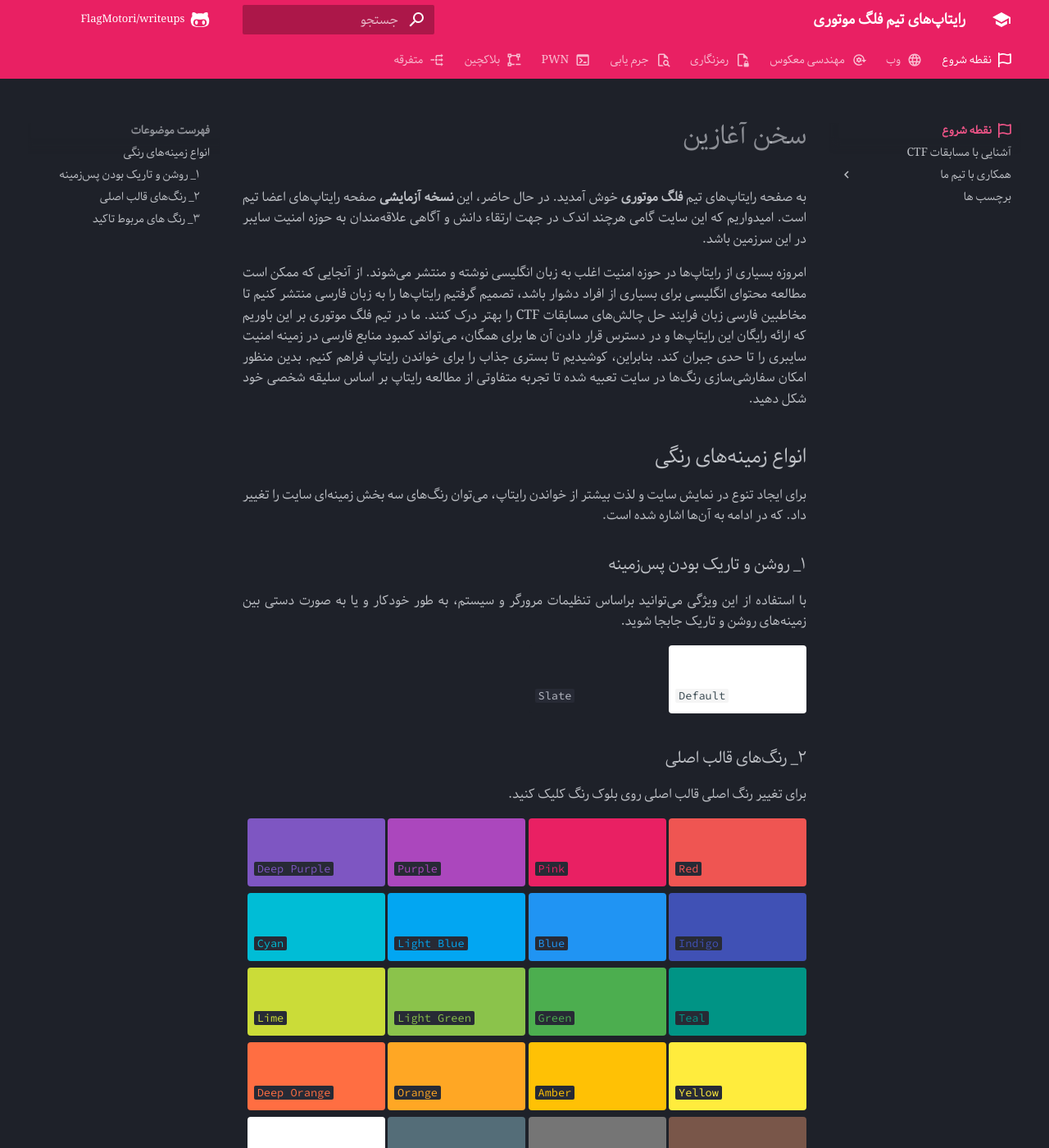
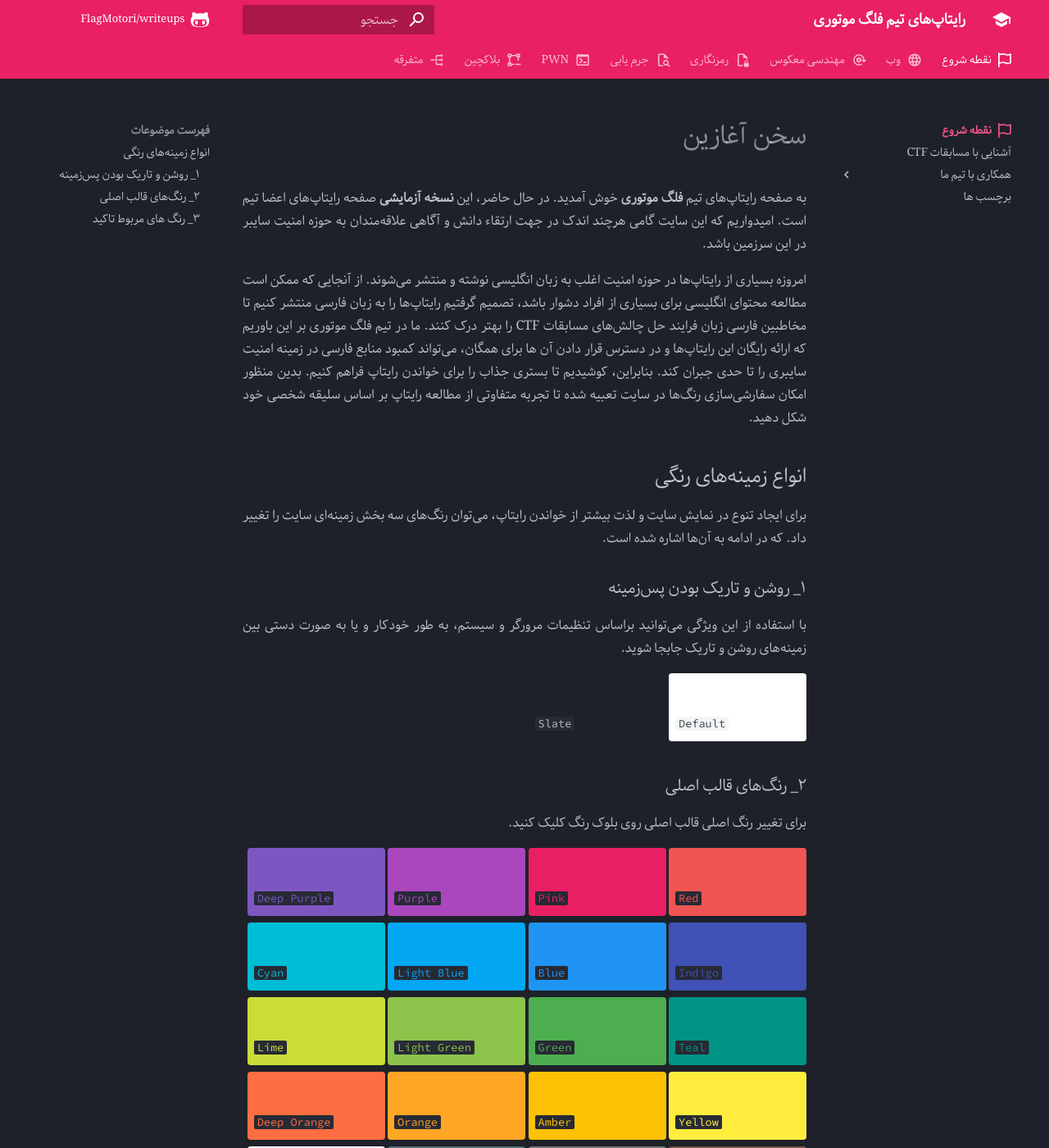
Before and after one commit to FlagMotori/writeups, an MkDocs documentation site: the page built from docs/index.md, in a window 1280 px wide and 1400 px high. Shown: the whole window at 82% size. Built offline with MkDocs 1.6.1 and Material for MkDocs 9.7.7, drawn with Linux system fonts in a browser that asks for light colours; comment, search, counter and statistics services are not loaded.

Commit message:
Update extra.css

```diff
--- a/docs/static/css/extra.css
+++ b/docs/static/css/extra.css
@@ -1,3 +1,6 @@
+.md-content__inner {
+    line-height: 1.75em;
+}
 .md-typeset table:not([class]) th {
     min-width: 0rem;
 }
```
